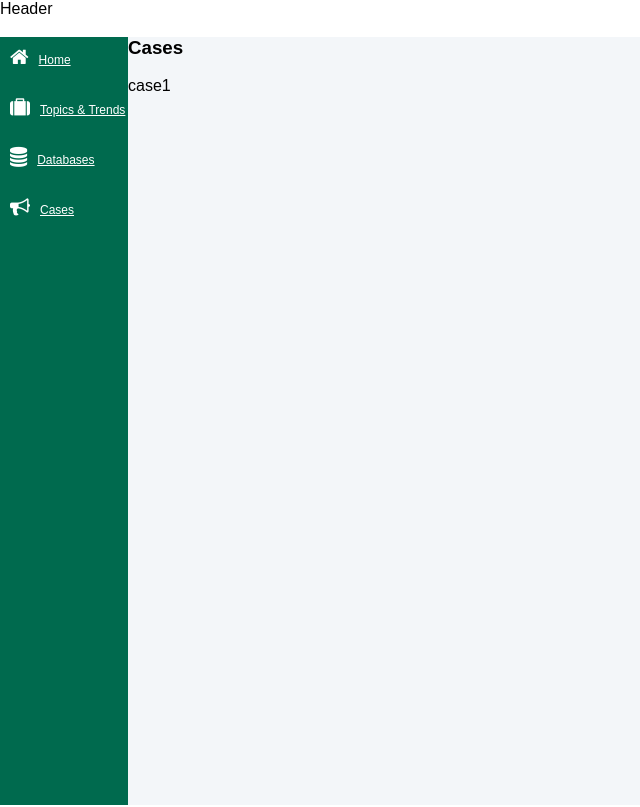
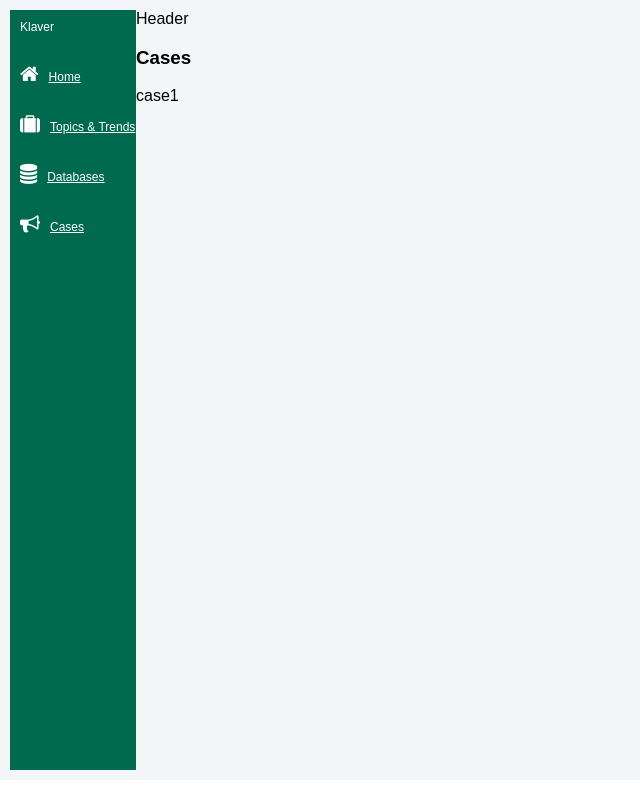
Before and after one commit to Abhay-Joshi-Git/kl-temp, a React (Create React App) app: page /cases in a window 1280 px wide. Shown: the whole page, without its empty margins (0-640 px from the left). Built offline with nearby package versions, Linux system fonts and the light colour scheme.

Commit message:
pulled left nav bar up to start from top

```diff
--- a/src/App.js
+++ b/src/App.js
@@ -2,7 +2,6 @@ import React from 'react';
 import { BrowserRouter } from 'react-router-dom';
 import { Provider } from 'react-redux';
 
-import Header from 'containers/header/Header';
 import NavBar from 'containers/navBar/NavBar';
 import MainContent from 'containers/mainContent/MainContent';
 
@@ -13,17 +12,12 @@ import './App.css';
 const App = () => (
   <Provider store={store}>
     <BrowserRouter>
-      <div className="App full-height">
-        <Header />
-        <div className="wrapper full-height">
-          <div className="full-height">
-            <div className="full-height left-nav-bar-container">
-              <NavBar />
-            </div>
-            <div className="main-content full-height">
-              <MainContent />
-            </div>
-          </div>
+      <div className="app full-height">
+        <div className="full-height left-nav-bar-container">
+          <NavBar />
+        </div>
+        <div className="main-content full-height">
+          <MainContent />
         </div>
       </div>
     </BrowserRouter>
--- a/src/App.scss
+++ b/src/App.scss
@@ -3,18 +3,19 @@ html {
 }
 
 body {
-  height: 97%;
+  height: 98%;
   margin: 0;
   padding: 0;
   font-family: sans-serif;
 }
 
 #root {
-  height: 99%;
+  height: 97%;
 }
 
-.wrapper {
+.app {
   background-color: #f3f6f9;
+  padding: 10px;
 }
 
 .left-nav-bar-container {
@@ -22,10 +23,6 @@ body {
   float: left;
 }
 
-.main-content {
-  width: 87%;
-}
-
 .full-height {
   height: 100%;
 }
--- a/src/containers/mainContent/MainContent.js
+++ b/src/containers/mainContent/MainContent.js
@@ -1,12 +1,14 @@
 import React from 'react';
 import { Route } from 'react-router-dom';
 
+import Header from 'containers/header/Header';
 import Dashboard from 'containers/dashboard/Dashboard.js';
 import Cases from 'containers/cases/Cases.js';
 import './MainContent.css';
 
 const MainContent = () => (
   <div className="full-height">
+    <Header />
     <Route path="/" exact component={Dashboard} />
     <Route path="/cases" exact component={Cases} />
   </div>
--- a/src/containers/navBar/NavBar.js
+++ b/src/containers/navBar/NavBar.js
@@ -4,6 +4,9 @@ import './NavBar.css';
 
 const NavBar = () => (
   <div className="left-pane full-height">
+    <div className="quick-link logo">
+      Klaver
+    </div>
     <div className="quick-link">
       <Link to="/">
         <i className="fa fa-home" />
```
